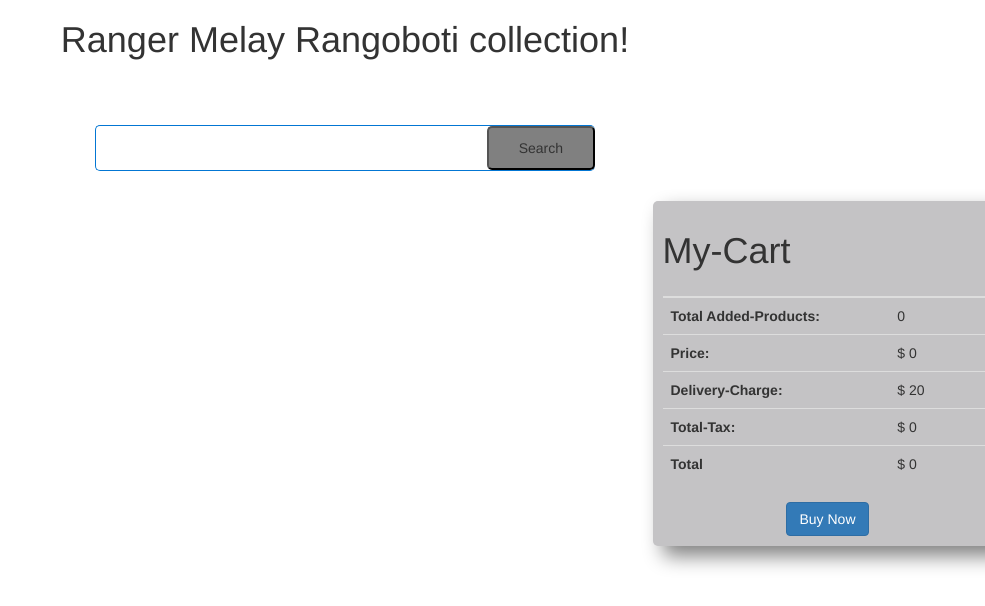
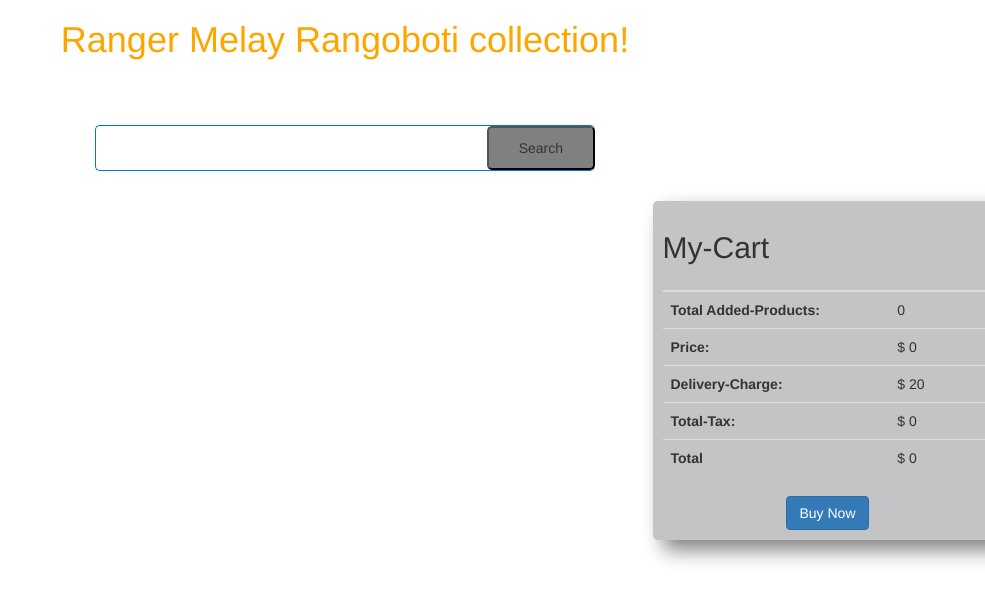
Before and after one commit to Shahin-Mahmud98/ranga-store-assignment, a plain HTML site: page index.html in a window 1280 px wide. Shown: the whole page, without its empty margins (295-1280 px from the left). Drawn offline with nearby package versions, Linux system fonts and the light colour scheme; no server answers.

Commit message:
file via code added

```diff
--- a/index.html
+++ b/index.html
@@ -15,11 +15,22 @@
   <link rel="preconnect" href="https://fonts.googleapis.com" />
   <link rel="preconnect" href="https://fonts.gstatic.com" crossorigin />
   <link href="https://fonts.googleapis.com/css2?family=Montserrat:wght@300;400;500&display=swap" rel="stylesheet" />
+
+  <!-- Style -->
+
+  <style>
+    h1 {
+      color: orange;
+
+    }
+  </style>
+
+
 </head>
 
 <body>
   <header>
-    <h1 class="text-center"> Ranger Melay Rangoboti collection!</h1>
+    <h1 class="text-center fw-bold"> Ranger Melay Rangoboti collection!</h1>
   </header>
 
   <!-- Main Part and Search box -->
@@ -48,7 +59,7 @@
           <div class="cart" id="my-cart">
             <table class="table">
               <thead>
-                <h1>My-Cart</h1>
+                <h2>My-Cart</h2>
                 <tr>
                   <th scope="col"></th>
                   <th scope="col"></th>
```
